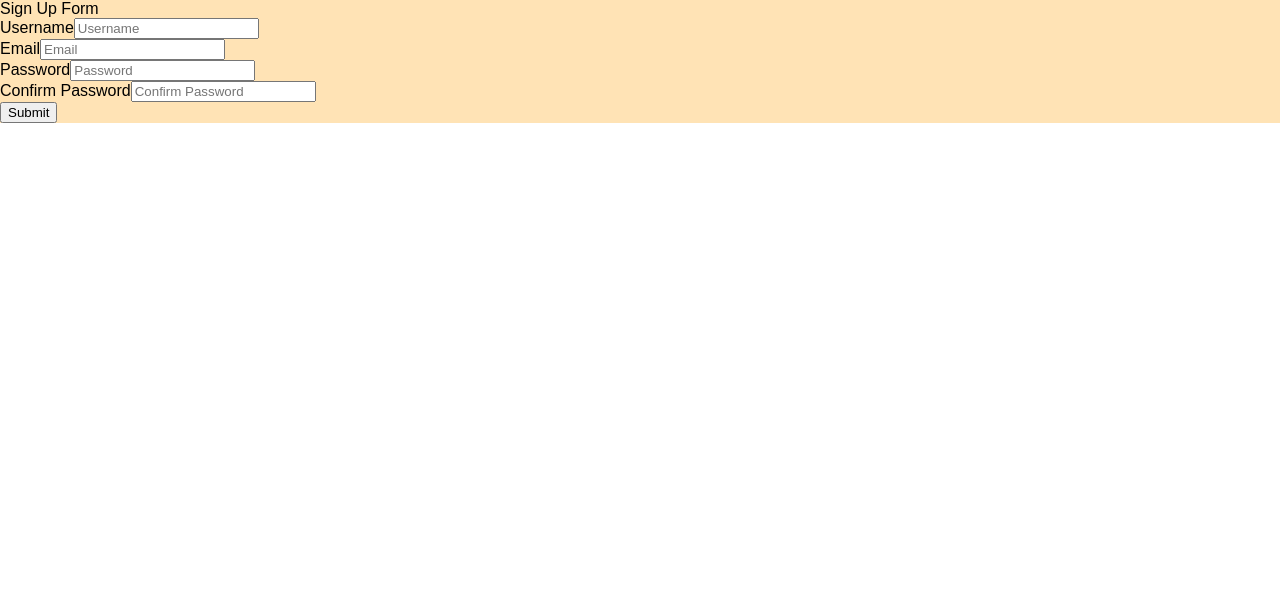
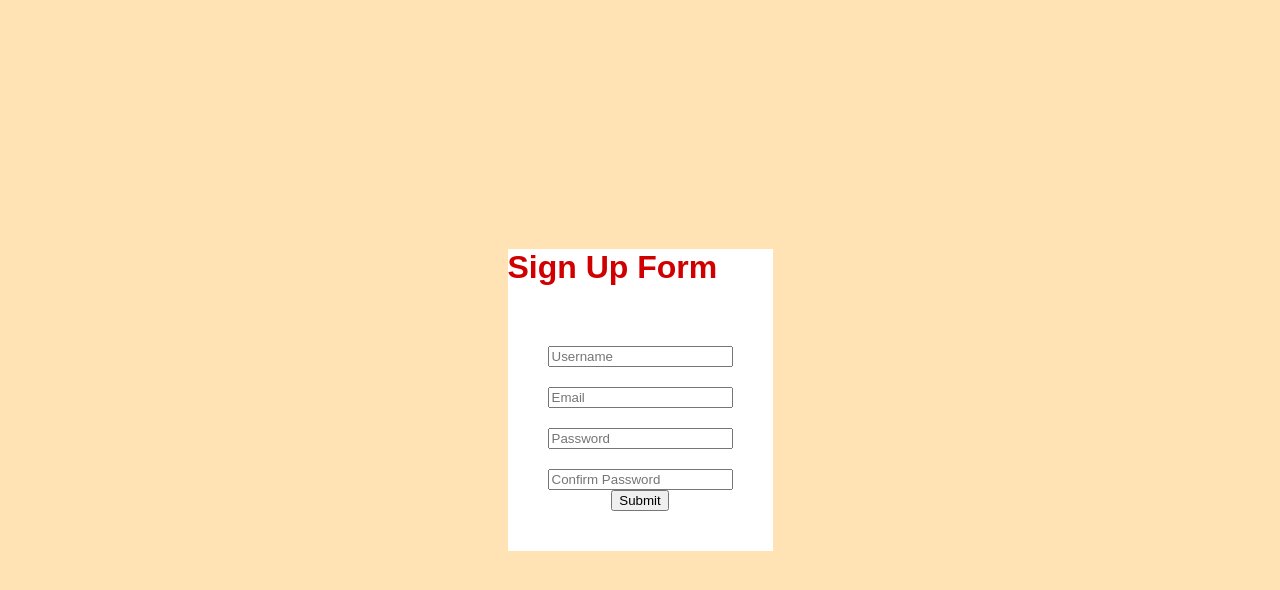
Before and after one commit to DonithaM/take_me_there, a React (Create React App) app in the folder client/: page /signup in a window 1280 px wide. Shown: the top 590 px of the page. Built offline with nearby package versions, Linux system fonts and the light colour scheme.

Commit message:
Header component, fixed auth error & some styling

```diff
--- a/client/src/GlobalStyles.js
+++ b/client/src/GlobalStyles.js
@@ -7,7 +7,7 @@ export default createGlobalStyle`
       --secondary-color: #fff;
       --tertiary-color: #8418ba;
 
-      --orange-shade: #f48c06;
+      --orange-shade: #fa9d11;
       --light-orange: #ffe3b5;
       --dark-orange: #fb8500;
       --text-orange: #d00000;
--- a/client/src/components/App.js
+++ b/client/src/components/App.js
@@ -9,7 +9,6 @@ import SignUpForm from "./SignUp";
 import LoginForm from "./Login";
 //import MapComponent from "./Map";
 import Map from "./Map";
-import Business from "./Map/Business";
 import UploadForm from "./Cloudinary/UploadForm";
 import Album from "./Cloudinary/Album";
 
--- a/client/src/components/Button.js
+++ b/client/src/components/Button.js
@@ -11,7 +11,6 @@ const Btn = styled.button`
   border-radius: 8px;
   border: none;
   font-size: 18px;
-  background: var(--orange-shade);
   background: linear-gradient(
     180deg,
     rgba(244, 140, 6, 1) 34%,
--- a/client/src/components/Cloudinary/UploadForm.js
+++ b/client/src/components/Cloudinary/UploadForm.js
@@ -188,7 +188,7 @@ const Wrapper = styled.div`
 `;
 
 const H1 = styled.h1`
-  color: var(--orange-shade);
+  color: var(--text-orange);
 `;
 
 const Form = styled.form`
--- a/client/src/components/Header.js
+++ b/client/src/components/Header.js
@@ -1,9 +1,37 @@
 import React from "react";
 import styled from "styled-components";
+import { HiLocationMarker } from "react-icons/hi";
 
 const Header = () => {
-  //console.log(process.env.MONGO_URI);
-  return "Hello from Header component";
+  return (
+    <Wrapper>
+      <Logo>
+        <HiLocationMarker />
+      </Logo>
+
+      <Title>Take Me There</Title>
+    </Wrapper>
+  );
 };
 
+const Wrapper = styled.header`
+  display: flex;
+  height: 50px;
+  background: #262626;
+  border-bottom: 3px solid var(--dark-orange);
+`;
+
+const Logo = styled.div`
+  color: var(--orange-shade);
+  border-radius: 50%;
+  font-size: 25px;
+  margin: 10px;
+`;
+
+const Title = styled.p`
+  color: var(--orange-shade);
+  font-size: 20px;
+  padding-top: 14px;
+`;
+
 export default Header;
--- a/client/src/components/HomePage.js
+++ b/client/src/components/HomePage.js
@@ -2,6 +2,7 @@ import React from "react";
 import styled from "styled-components";
 import { useHistory } from "react-router-dom";
 import Button from "./Button";
+import Header from "./Header";
 
 const HomePage = () => {
   const history = useHistory();
@@ -12,6 +13,7 @@ const HomePage = () => {
   };
   return (
     <>
+      <Header />
       <Wrapper></Wrapper>
       <Content>
         <H1>Toronto's Top Hangout Spots</H1>
@@ -28,13 +30,13 @@ const HomePage = () => {
 };
 
 const Wrapper = styled.div`
-  background-image: linear-gradient(rgba(0, 0, 0, 0.4), rgba(0, 0, 0, 0.4)),
+  background-image: linear-gradient(rgba(0, 0, 0, 0.5), rgba(0, 0, 0, 0.5)),
     url("https://images.unsplash.com/photo-1579027989536-b7b1f875659b?ixid=MnwxMjA3fDB8MHxwaG90by1wYWdlfHx8fGVufDB8fHx8&ixlib=rb-1.2.1&auto=format&fit=crop&w=1050&q=80");
-  height: 100vh;
+  height: 92vh;
   background-size: cover;
   background-position: center;
-  filter: blur(3px);
-  -webkit-filter: blur(2px);
+  filter: blur(1px);
+  -webkit-filter: blur(1px);
 `;
 
 const Content = styled.div`
--- a/client/src/components/Map/Business.js
+++ /dev/null
@@ -1,33 +0,0 @@
-import React, { useEffect } from "react";
-import styled from "styled-components";
-import Markers from "./Markers";
-
-const Business = () => {
-  //coordinates of Toronto
-  const center = {
-    lat: 43.653225,
-    lng: -79.383186,
-  };
-
-  useEffect(() => {
-    fetch("/getRestaurants")
-      .then((res) => {
-        return res.json();
-      })
-      .then((jsonData) => {
-        console.log(jsonData);
-      });
-
-    fetch("/getNightClubs") //Clubs or bars
-      .then((res) => {
-        return res.json();
-      })
-      .then((jsonData) => {
-        console.log(jsonData);
-      });
-  }, []);
-
-  return <div>Hello</div>;
-};
-
-export default Business;
--- a/client/src/components/Map/index.js
+++ b/client/src/components/Map/index.js
@@ -10,12 +10,13 @@ import {
 import { BiRestaurant } from "react-icons/bi";
 import MapStyles from "./MapStyles";
 import Button from "../Button";
+import Header from "../Header";
 
 const libraries = ["places"];
 
 const mapContainerStyle = {
   //dimensions of the map
-  width: "100vw",
+  width: "98.72vw",
   height: "95vh",
   screenLeft: 10,
 };
@@ -97,7 +98,7 @@ const Map = () => {
 
   return (
     <Wrapper>
-      <header>Hello</header>
+      <Header />
       <BtnWrapper>
         <Button handleSubmit={handleSubmit} text={"See Reviews"} />
       </BtnWrapper>
@@ -229,7 +230,7 @@ const Wrapper = styled.div`
 const BtnWrapper = styled.div`
   position: absolute;
   z-index: 2;
-  top: 1.2rem;
+  top: 3rem;
   right: 5rem;
 `;
 
--- a/client/src/components/SignUp/Input.js
+++ b/client/src/components/SignUp/Input.js
@@ -12,7 +12,7 @@ const Input = ({
 }) => {
   return (
     <Wrapper>
-      <label htmlFor={name}>{placeholder}</label>
+      {/* <label htmlFor={name}>{placeholder}</label> */}
       <input
         ref={refProp}
         required={required}
@@ -26,6 +26,8 @@ const Input = ({
   );
 };
 
-const Wrapper = styled.div``;
+const Wrapper = styled.div`
+  padding-top: 20px;
+`;
 
 export default Input;
--- a/client/src/components/SignUp/SignUpForm.js
+++ b/client/src/components/SignUp/SignUpForm.js
@@ -1,5 +1,6 @@
 import React, { useEffect, useState, useRef } from "react";
 import styled from "styled-components";
+import { useHistory } from "react-router-dom";
 import Input from "./Input";
 
 const initialState = {
@@ -10,6 +11,7 @@ const initialState = {
 };
 
 const SignUpForm = () => {
+  const history = useHistory();
   const [formData, setFormData] = useState(initialState);
   //Submit button is disabled until all form fields are filled
   const [disabled, setDisabled] = useState(true);
@@ -47,29 +49,29 @@ const SignUpForm = () => {
     ) {
       errorMsg.current.style.display = "block";
       errorMsg.current.innerHTML = "Not a valid email format";
-      email.current.style.border = "2px solid red";
-      email.current.focus();
+      // email.current.style.border = "2px solid red";
+      // email.current.focus();
     } //check if username is atleast 3 characters
     else if (formData.username.length < 3) {
       errorMsg.current.style.display = "block";
       errorMsg.current.innerHTML =
         "Please enter a username that is at least 3 characters long";
-      email.current.style.border = "2px solid red";
-      email.current.focus();
+      // username.current.style.border = "2px solid red";
+      // username.current.focus();
     } //check if password is atleast 5 characters long
     else if (formData.password.length < 5) {
       errorMsg.current.style.display = "block";
       errorMsg.current.innerHTML =
         "Please enter a password that is at least 5 characters long";
-      email.current.style.border = "2px solid red";
-      email.current.focus();
+      // password.current.style.border = "2px solid red";
+      // password.current.focus();
     } //check if password and confirm password fields match
     else if (formData.password !== formData.confirmPassword) {
       errorMsg.current.style.display = "block";
       errorMsg.current.innerHTML =
         "Your passwords didn't match! Please provide the same passwords in each field";
-      confirmPassword.current.style.border = "2px solid red";
-      confirmPassword.current.focus();
+      // confirmPassword.current.style.border = "2px solid red";
+      // confirmPassword.current.focus();
     } else {
       //fetch POST to signup endpoint if all fields are filled out correctly
       fetch("/signup", {
@@ -86,6 +88,7 @@ const SignUpForm = () => {
           const { status, message } = jsonData;
           if (status === 201) {
             console.log("CONFIRMED", message);
+            history.push("/login");
           } else if (status === 500) {
             console.log("ERROR", message);
           }
@@ -94,8 +97,10 @@ const SignUpForm = () => {
   };
 
   return (
-    <>
-      <form>
+    <Wrapper>
+      <Content>
+        <H1>Sign Up Form</H1>
+        <Form>
           <Input
             refProp={username}
             required="required"
@@ -133,10 +138,36 @@ const SignUpForm = () => {
             value={formData.confirmPassword || ""}
           />
           <button onClick={handleSubmit}>Submit</button>
-      </form>
+        </Form>
         <div ref={errorMsg} id="error" name="error"></div>
-    </>
+      </Content>
+    </Wrapper>
   );
 };
 
+const Wrapper = styled.div`
+  height: 100vh;
+  display: flex;
+  flex-direction: column;
+  justify-content: center;
+  align-items: center;
+`;
+
+const Content = styled.div`
+  background: white;
+`;
+
+const H1 = styled.h1`
+  color: var(--text-orange);
+`;
+
+const Form = styled.form`
+  display: flex;
+  flex-direction: column;
+  justify-content: center;
+  align-items: center;
+  padding: 40px;
+  width: fit-content;
+`;
+
 export default SignUpForm;
--- a/client/src/components/SignUp/index.js
+++ b/client/src/components/SignUp/index.js
@@ -4,7 +4,6 @@ import SignUpForm from "./SignUpForm";
 const SignUp = () => {
   return (
     <>
-      <div>Sign Up Form</div>
       <SignUpForm />
     </>
   );
```
Also changed, not shown: client/src/components/Footer.js (deleted), 1 other file (tests, documents, lock files or other folders). Lines whose indentation alone changed are shown as unchanged.
